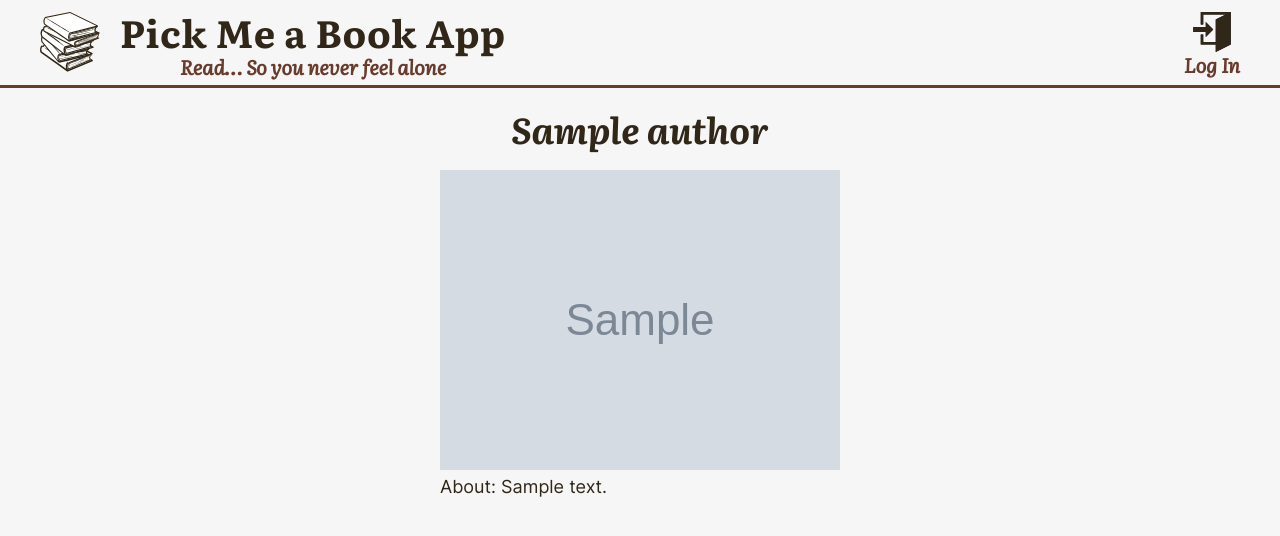
After one commit to ElenaByc/books-app, a Flask app: page /authors/1 in a window 1280 px wide. The commit adds this page. Shown: the top 536 px of the page. Run offline with Flask 3, Linux system fonts and the light colour scheme; tables that the repository leaves empty hold one stand-in row (values such as "Sample post"); grey boxes marked "Sample" are stand-in pictures.

Commit message:
feat: add author details page and link to it from all_books page

```diff
--- a/crud.py
+++ b/crud.py
@@ -121,6 +121,12 @@ def get_category_by_id(category_id):
     return Category.query.get(category_id)
 
 
+def get_author_by_id(author_id):
+    """Return a author by primary key."""
+
+    return Author.query.get(author_id)
+
+
 def get_author_by_ol_id(ol_id):
     """Return an author by Open Library Id"""
 
--- a/server.py
+++ b/server.py
@@ -61,7 +61,7 @@ def all_books():
 
 
 @app.route("/books/<book_id>")
-def show_movie(book_id):
+def show_book(book_id):
     """Show details on a particular book."""
 
     book = crud.get_book_by_id(book_id)
@@ -69,6 +69,15 @@ def show_movie(book_id):
     return render_template("book_details.html", book=book)
 
 
+@app.route("/authors/<author_id>")
+def show_author(author_id):
+    """Show details on a particular author."""
+
+    author = crud.get_author_by_id(author_id)
+
+    return render_template("author_details.html", author=author)
+
+
 if __name__ == "__main__":
     connect_to_db(app)
     app.run(host="0.0.0.0", debug=True)
--- /dev/null
+++ b/templates/author_details.html
@@ -0,0 +1,16 @@
+{% extends 'base.html' %}
+{% block title %}Author Details Page{% endblock %}
+
+{% block content %}
+<h2>{{ author.name}}</h2>
+
+<div class="author_details">
+    {% if author.picture_url %}
+    <img class="author_details__picture" src="{{ author.picture_url }}" alt="{{ author.name }} photo">
+    {% endif %}
+    <div class="author_details__content">
+        <p>About: {{ author.about }}</p>
+    </div>
+</div>
+
+{% endblock %}
```
Also changed, not shown: templates/all_books.html (+10 -1 lines).
